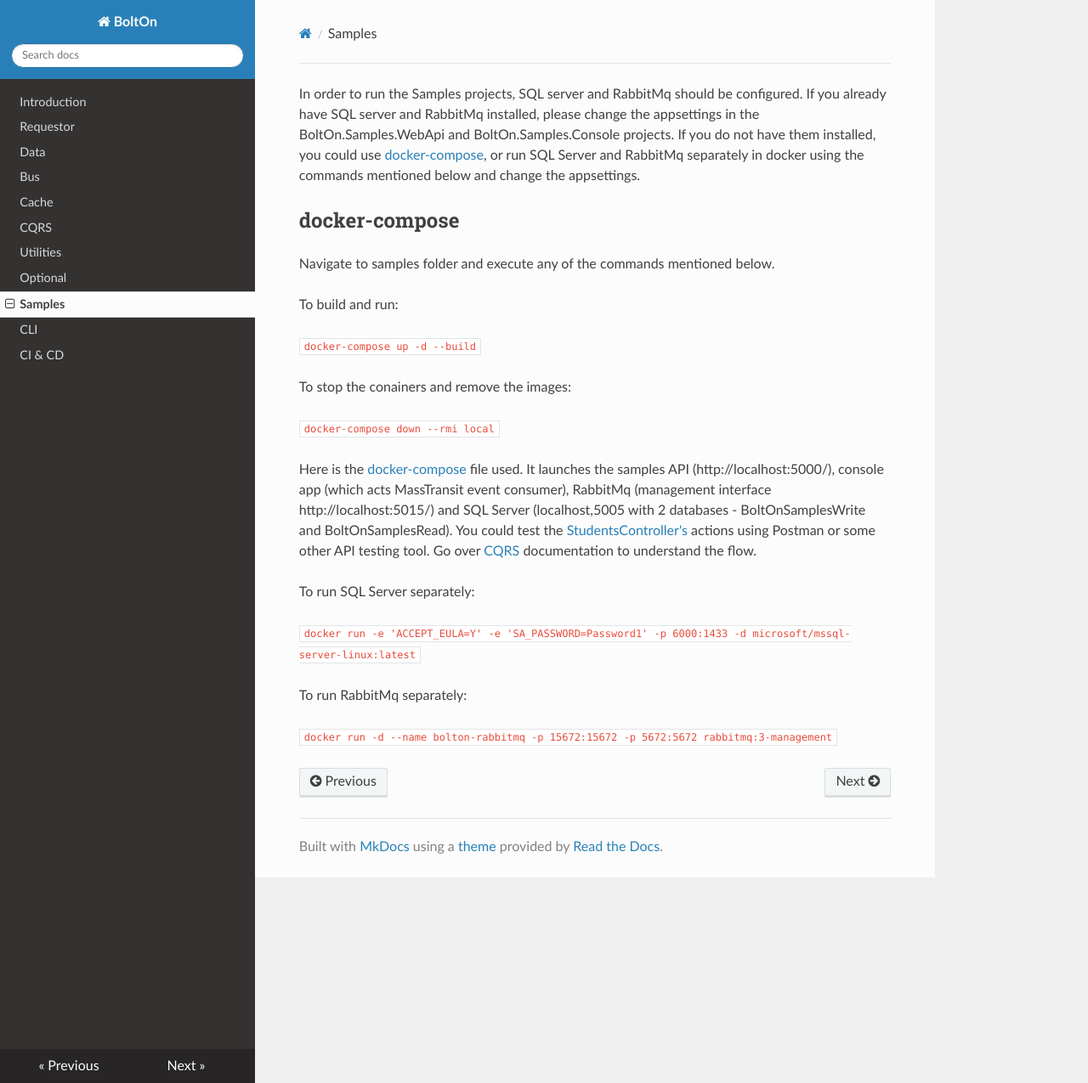
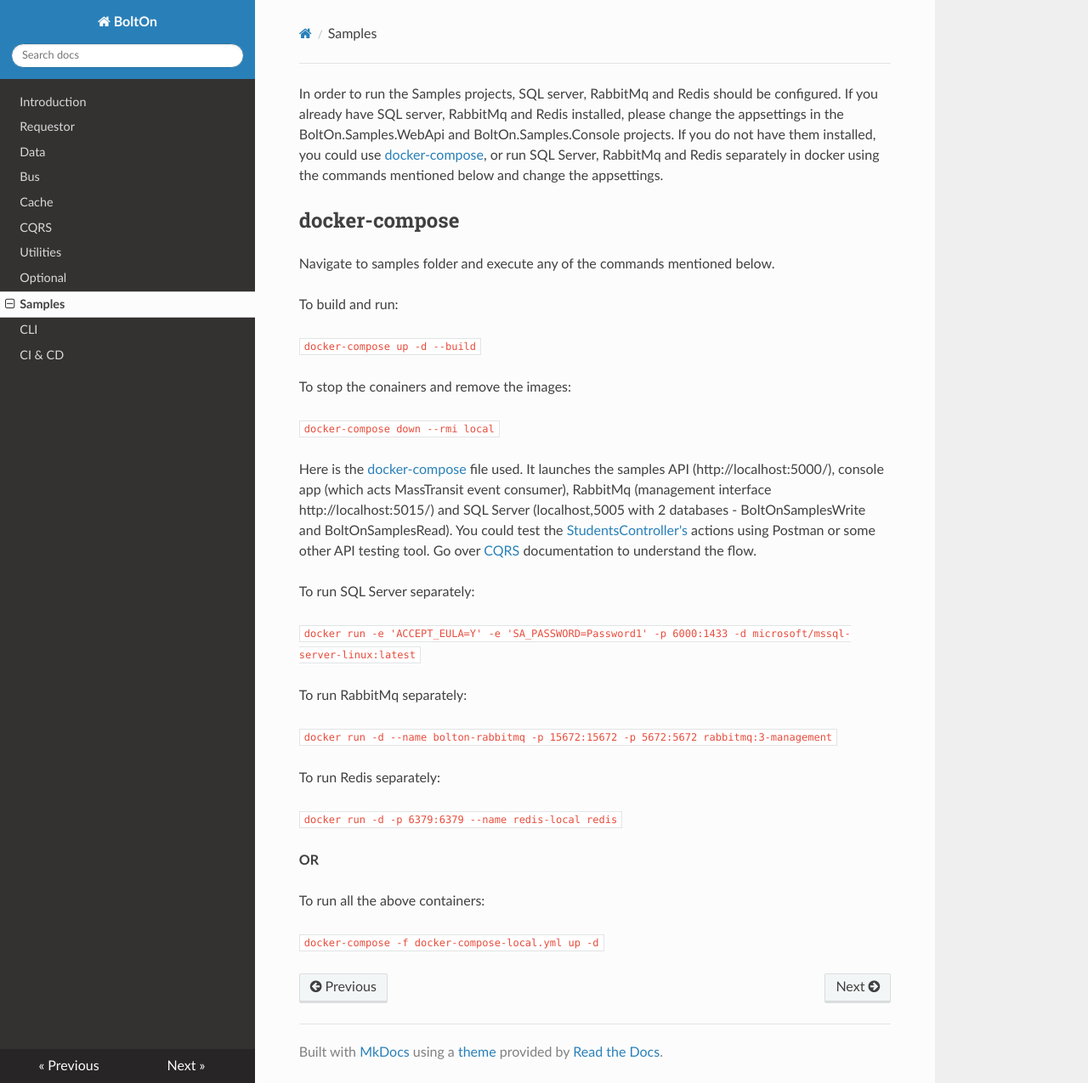
Before and after one commit to gokulm/BoltOn, an MkDocs documentation site: the page built from docs/samples.md, in a window 1280 px wide and 1275 px high. Shown: the whole window at 85% size. Built offline with MkDocs 1.6.1, drawn with Linux system fonts in a browser that asks for light colours; nearby versions of some CDN libraries.

Commit message:
updated docs

```diff
--- a/docs/samples.md
+++ b/docs/samples.md
@@ -1,4 +1,4 @@
-In order to run the Samples projects, SQL server and RabbitMq should be configured. If you already have SQL server and RabbitMq installed, please change the appsettings in the BoltOn.Samples.WebApi and BoltOn.Samples.Console projects. If you do not have them installed, you could use [docker-compose](#docker-compose), or run SQL Server and RabbitMq separately in docker using the commands mentioned below and change the appsettings.
+In order to run the Samples projects, SQL server, RabbitMq and Redis should be configured. If you already have SQL server, RabbitMq and Redis installed, please change the appsettings in the BoltOn.Samples.WebApi and BoltOn.Samples.Console projects. If you do not have them installed, you could use [docker-compose](#docker-compose), or run SQL Server, RabbitMq and Redis separately in docker using the commands mentioned below and change the appsettings.
 
 docker-compose
 --------------
@@ -21,3 +21,13 @@ To run SQL Server separately:
 To run RabbitMq separately:
 
 `docker run -d --name bolton-rabbitmq -p 15672:15672 -p 5672:5672 rabbitmq:3-management`
+
+To run Redis separately:
+
+`docker run -d -p 6379:6379 --name redis-local redis`
+
+**OR**
+
+To run all the above containers:
+
+`docker-compose -f docker-compose-local.yml up -d`
```
Also changed, not shown: 3 other files.
